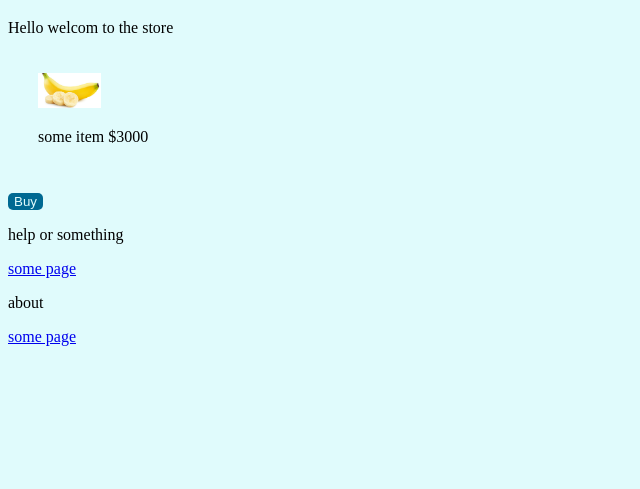
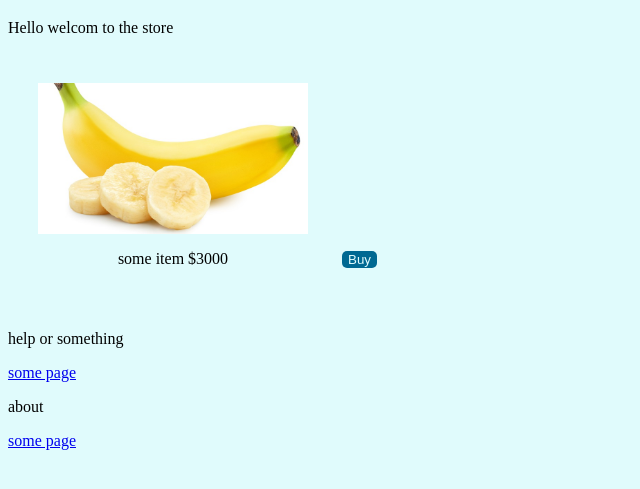
Before and after one commit to jenret/XPStore, a plain HTML site: page views/index.html in a window 1280 px wide. Shown: the part 125-614 px from the top of the page, without its empty margins (0-640 px from the left). Drawn offline with Linux system fonts and the light colour scheme.

Commit message:
more css

```diff
--- a/views/css/styles.css
+++ b/views/css/styles.css
@@ -37,15 +37,22 @@ ul {
 }
 
 #itemCard {
-    width: 10%;
-    height: 20%;
+    text-align: center;
+    position: relative;
+    display: inline-block;
+    width: auto;
+    height: auto;
+    min-width: 145px;
     padding: 20px;
     margin: 10px;
 }
 
 #itemImage {
-    width: 50%;
-    height: 60%;
+    width: auto;
+    height: auto;
+    max-width: 270px;
+    max-height: 200px;
+    vertical-align: middle;
 }
 
 #itemCard:hover {
```
